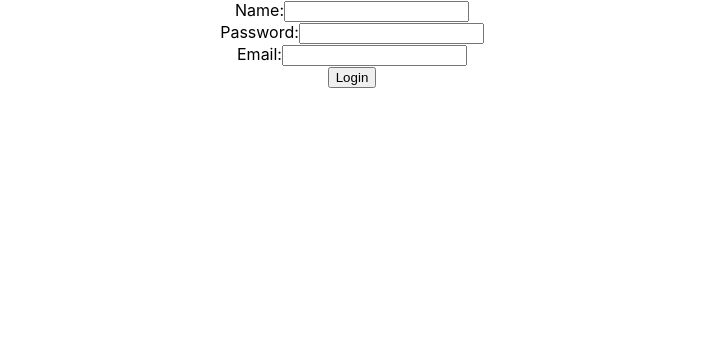
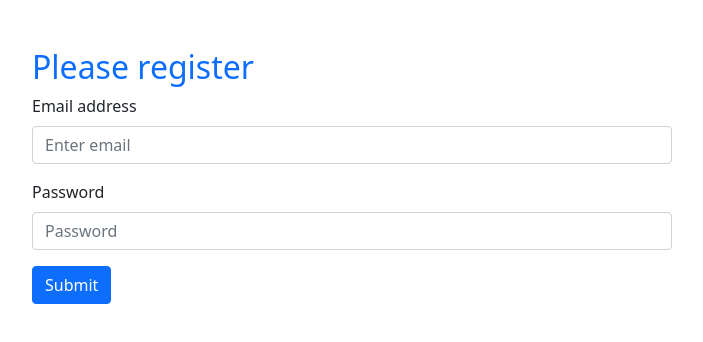
Before and after one commit to provashish95/email-password-auth, a React (Create React App) app: page / in a window 1280 px wide. Shown: the top 342 px of the page, without its empty margins (288-991 px from the left). Built offline with nearby package versions, Linux system fonts and the light colour scheme.

Commit message:
added form from react bootstrap

```diff
--- a/src/App.css
+++ b/src/App.css
@@ -1,7 +1,3 @@
-.App {
-  text-align: center;
-}
-
 .App-logo {
   height: 40vmin;
   pointer-events: none;
@@ -32,6 +28,7 @@
   from {
     transform: rotate(0deg);
   }
+
   to {
     transform: rotate(360deg);
   }
--- a/src/App.js
+++ b/src/App.js
@@ -1,6 +1,9 @@
-import './App.css';
+
 import { getAuth } from "firebase/auth";
+import 'bootstrap/dist/css/bootstrap.min.css';
 import app from './firebase.init';
+import Form from 'react-bootstrap/Form'
+import { Button } from 'react-bootstrap';
 
 const auth = getAuth(app);
 
@@ -11,21 +14,30 @@
   const handlePasswordBlur = (event) => {
     console.log(event.target.value);
   }
-  const hanldeFormSubmit = (event) => {
-    console.log('form submited');
+  const handleFormSubmit = (event) => {
+    console.log('form submitted');
     event.preventDefault();
   }
   return (
-    <div className="App">
-      <form onSubmit={hanldeFormSubmit}>
-        Name:
-        <input type="text" name="" id="" /><br />
-        Password:
-        <input onBlur={handlePasswordBlur} type="password" name="" id="" /><br />
-        Email:
-        <input onBlur={handleEmailBlur} type="email" name="" id="" /><br />
-        <input type="submit" value="Login" /><br />
-      </form>
+    <div >
+      <div className="registration w-50 mx-auto mt-5">
+        <h2 className="text-primary">Please register</h2>
+        <Form onSubmit={handleFormSubmit}>
+          <Form.Group className="mb-3" controlId="formBasicEmail">
+            <Form.Label>Email address</Form.Label>
+            <Form.Control onBlur={handleEmailBlur} type="email" placeholder="Enter email" />
+          </Form.Group>
+
+          <Form.Group className="mb-3" controlId="formBasicPassword">
+            <Form.Label>Password</Form.Label>
+            <Form.Control onBlur={handlePasswordBlur} type="password" placeholder="Password" />
+          </Form.Group>
+
+          <Button variant="primary" type="submit">
+            Submit
+          </Button>
+        </Form>
+      </div>
     </div>
   );
 }
```
